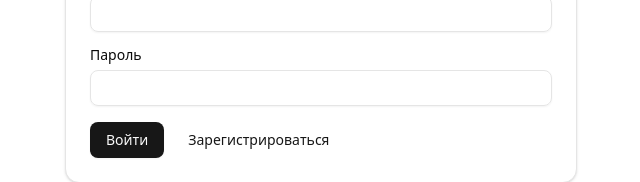
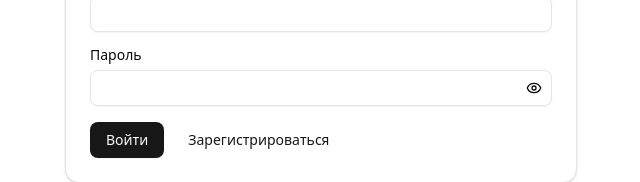
Before and after one commit to forafox/Sber-Teambuilding, a React (Vite) app in the folder frontend/: page /sign-in in a window 1280 px wide. Shown: the part 357-539 px from the top of the page, without its empty margins (319-959 px from the left). Built offline with nearby package versions, Linux system fonts and the light colour scheme.

Commit message:
feat(front) better errors for sing up/in sorms and show password

```diff
--- a/frontend/src/api/sign-in.ts
+++ b/frontend/src/api/sign-in.ts
@@ -2,12 +2,20 @@ import { useMutation } from "@tanstack/react-query";
 import { SignInRequest } from "./api.gen";
 import { api } from "./api";
 import { setAccessToken, setRefreshToken } from "./tokens";
+import { isAxiosError } from "axios";
 
 export function useSignInMutation() {
   return useMutation({
     mutationFn: async (data: SignInRequest) => {
-      const { data: result } = await api.api.login(data);
-      return result;
+      try {
+        const { data: result } = await api.api.login(data);
+        return result;
+      } catch (error) {
+        if (isAxiosError(error) && error.response?.status === 401) {
+          throw new Error("Неверное имя пользователя или пароль");
+        }
+        throw error;
+      }
     },
     onSuccess: (data) => {
       setAccessToken(data.accessToken);
--- a/frontend/src/api/sign-up.ts
+++ b/frontend/src/api/sign-up.ts
@@ -2,12 +2,22 @@ import { useMutation } from "@tanstack/react-query";
 import { SignUpRequest } from "./api.gen";
 import { api } from "./api";
 import { setAccessToken, setRefreshToken } from "./tokens";
+import { isAxiosError } from "axios";
 
 export function useSignUpMutation() {
   return useMutation({
     mutationFn: async (data: SignUpRequest) => {
-      const { data: result } = await api.api.register(data);
-      return result;
+      try {
+        const { data: result } = await api.api.register(data);
+        return result;
+      } catch (error) {
+        if (isAxiosError(error) && error.response?.status === 409) {
+          throw new Error(
+            "Пользователь с таким именем или email уже существует",
+          );
+        }
+        throw error;
+      }
     },
     onSuccess: (data) => {
       setAccessToken(data.accessToken);
--- a/frontend/src/routes/sign-in.tsx
+++ b/frontend/src/routes/sign-in.tsx
@@ -14,6 +14,8 @@ import { useForm } from "react-hook-form";
 import { zodResolver } from "@hookform/resolvers/zod"; // Importing zodResolver
 import { useSignInMutation } from "@/api/sign-in";
 import { Button } from "@/components/ui/button";
+import { useState } from "react";
+import { EyeIcon, EyeOffIcon } from "lucide-react";
 
 export const Route = createFileRoute("/sign-in")({
   component: RouteComponent,
@@ -26,6 +28,7 @@ const signInSchema = z.object({
 
 function RouteComponent() {
   const navigate = useNavigate();
+  const [showPassword, setShowPassword] = useState(false);
   const form = useForm<z.infer<typeof signInSchema>>({
     resolver: zodResolver(signInSchema),
     defaultValues: {
@@ -42,6 +45,10 @@ function RouteComponent() {
       },
     });
   }
+
+  const togglePasswordVisibility = () => {
+    setShowPassword(!showPassword);
+  };
 
   return (
     <div className="flex h-screen flex-col items-center justify-center px-4 md:px-0">
@@ -70,13 +77,33 @@ function RouteComponent() {
                 render={({ field }) => (
                   <FormItem>
                     <FormLabel>Пароль</FormLabel>
-                    <FormControl>
-                      <Input type="password" {...field} />
-                    </FormControl>
+                    <div className="relative">
+                      <FormControl>
+                        <Input
+                          type={showPassword ? "text" : "password"}
+                          {...field}
+                        />
+                      </FormControl>
+                      <Button
+                        type="button"
+                        variant="ghost"
+                        size="sm"
+                        className="absolute top-0 right-0 h-full px-3"
+                        onClick={togglePasswordVisibility}
+                      >
+                        {showPassword ? (
+                          <EyeOffIcon className="h-4 w-4" />
+                        ) : (
+                          <EyeIcon className="h-4 w-4" />
+                        )}
+                      </Button>
+                    </div>
                   </FormItem>
                 )}
               />
-              <FormMessage>{error?.message}</FormMessage>
+              <FormMessage className="text-destructive">
+                {error?.message}
+              </FormMessage>
               <div className="flex flex-col gap-2 md:flex-row">
                 <Button disabled={isPending} type="submit">
                   Войти
--- a/frontend/src/routes/sign-up.tsx
+++ b/frontend/src/routes/sign-up.tsx
@@ -14,6 +14,8 @@ import { useForm } from "react-hook-form";
 import { zodResolver } from "@hookform/resolvers/zod";
 import { useSignUpMutation } from "@/api/sign-up";
 import { Button } from "@/components/ui/button";
+import { useState } from "react";
+import { EyeIcon, EyeOffIcon } from "lucide-react";
 
 export const Route = createFileRoute("/sign-up")({
   component: RouteComponent,
@@ -29,6 +31,7 @@ const signUpSchema = z.object({
 });
 
 function RouteComponent() {
+  const [showPassword, setShowPassword] = useState(false);
   const form = useForm<z.infer<typeof signUpSchema>>({
     resolver: zodResolver(signUpSchema),
     defaultValues: {
@@ -40,6 +43,10 @@ function RouteComponent() {
   });
   const { mutate, error, isPending } = useSignUpMutation();
   const navigate = useNavigate();
+
+  const togglePasswordVisibility = () => {
+    setShowPassword(!showPassword);
+  };
 
   const handleSubmit = async (data: z.infer<typeof signUpSchema>) => {
     mutate(
@@ -118,14 +125,34 @@ function RouteComponent() {
                 render={({ field }) => (
                   <FormItem>
                     <FormLabel>Пароль</FormLabel>
-                    <FormControl>
-                      <Input type="password" {...field} />
-                    </FormControl>
+                    <div className="relative">
+                      <FormControl>
+                        <Input
+                          type={showPassword ? "text" : "password"}
+                          {...field}
+                        />
+                      </FormControl>
+                      <Button
+                        type="button"
+                        variant="ghost"
+                        size="sm"
+                        className="absolute top-0 right-0 h-full px-3"
+                        onClick={togglePasswordVisibility}
+                      >
+                        {showPassword ? (
+                          <EyeOffIcon className="h-4 w-4" />
+                        ) : (
+                          <EyeIcon className="h-4 w-4" />
+                        )}
+                      </Button>
+                    </div>
                     <FormMessage />
                   </FormItem>
                 )}
               />
-              <FormMessage>{error?.message}</FormMessage>
+              <FormMessage className="text-destructive">
+                {error?.message}
+              </FormMessage>
               <div className="flex flex-col gap-2 md:flex-row">
                 <Button type="submit" disabled={isPending}>
                   Зарегистрироваться
```
Also changed, not shown: 1 other file (tests, documents, lock files or other folders).
